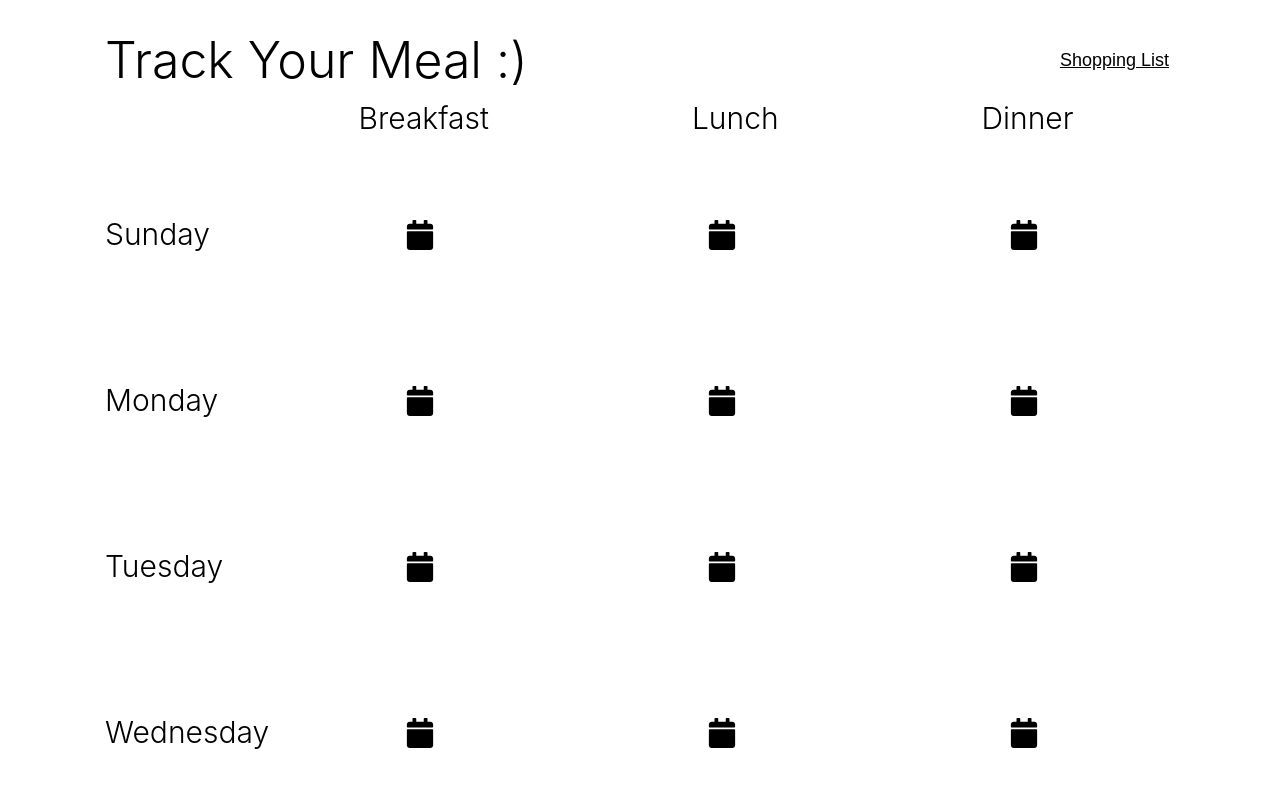
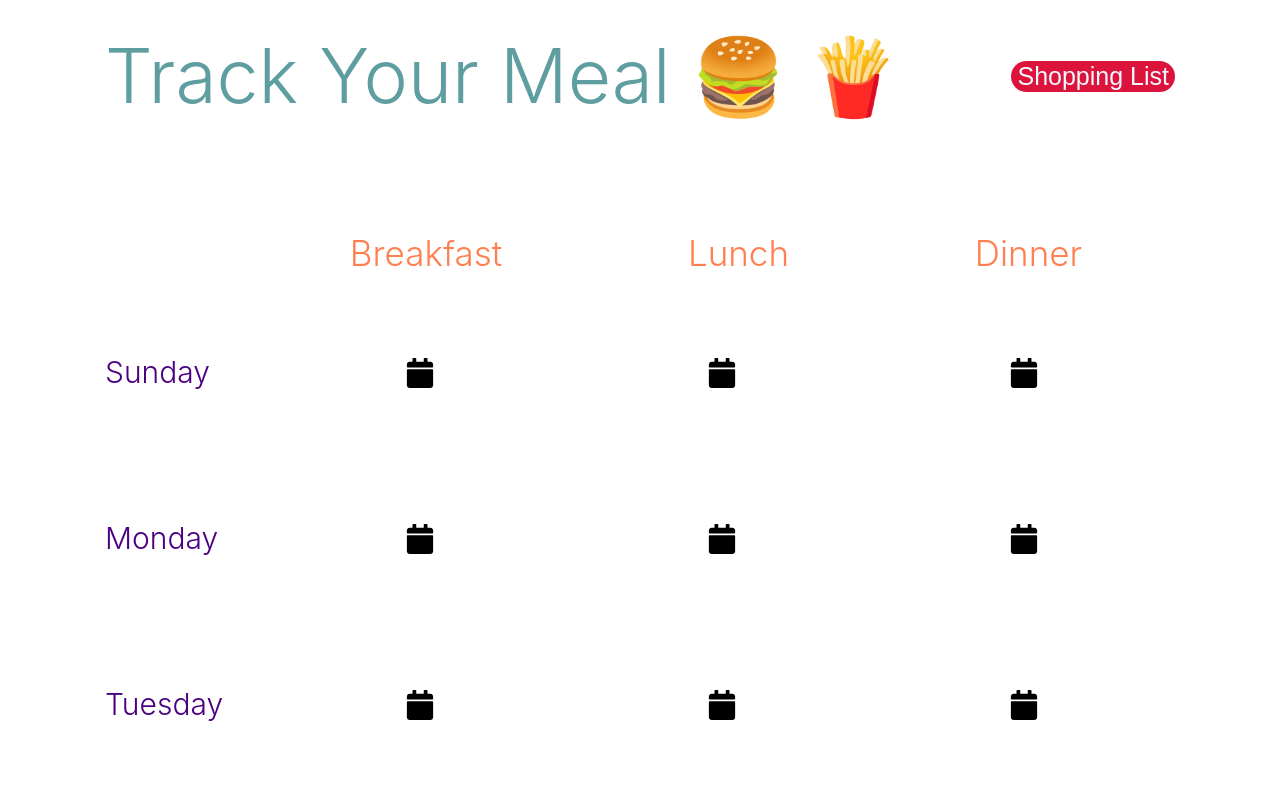
Before and after one commit to mohamedsgap/meal-tracking-app, a React (Create React App) app: page / in a window 1280 px wide. Shown: the top 800 px of the page. Built offline with nearby package versions, Linux system fonts and the light colour scheme.

Commit message:
Improve app style

```diff
--- a/src/components/App.js
+++ b/src/components/App.js
@@ -73,7 +73,7 @@ class App extends Component {
     return (
       <div className='container'>
           <div className='nav'>
-            <h1 className='header'>Track Your Meal :)</h1>
+            <h1 className='header'>Track Your Meal <span role="img" aria-label="accessibale emoji">🍔 🍟</span> </h1>
             <button
               className='shopping-list'
               onClick={this.openIngredientsModal}>
--- a/src/index.css
+++ b/src/index.css
@@ -16,6 +16,17 @@ ul {
 
 li {
   list-style-type: none;
+
+}
+li.subheader {
+  color: coral;
+  font-size: 35px;
+  font-weight: 300;
+  border-radius: 5px;
+}
+
+h3.subheader {
+  color: blueviolet;
 }
 
 .container {
@@ -23,12 +34,14 @@ li {
   max-width: 1070px;
   padding: 20px;
   min-width: 1070px;
+
 }
 
 .header {
-  font-size: 50px;
+  font-size: 75px;
   font-weight: 300;
   margin: 10px 0;
+  color: cadetblue;
 }
 
 .subheader {
@@ -45,20 +58,23 @@ li {
   display: flex;
   justify-content: space-between;
   align-items: center;
+  margin-bottom: 100px;
 }
 
 .shopping-list {
-  background: none;
-  font-size: 18px;
+  background-color: crimson;
+  color: aliceblue;
+  border-radius: 20px;
+  font-size: 25px;
   border: none;
-  text-decoration: underline;
   cursor: pointer;
+
 }
 
 .calendar {
-  margin-top: 0;
   display: flex;
 }
+
 
 .icon-grid ul {
   display: flex;
@@ -142,6 +158,7 @@ li {
 
 .days h3 {
   padding: 50px 0;
+  color: indigo;
 }
 
 .food-list {
@@ -197,3 +214,9 @@ li {
   font-size: 14px;
   margin-top: 5px;
 }
+
+@media only screen and (max-width: 600px) {
+  body {
+    width: 50%;
+  }
+}
```
